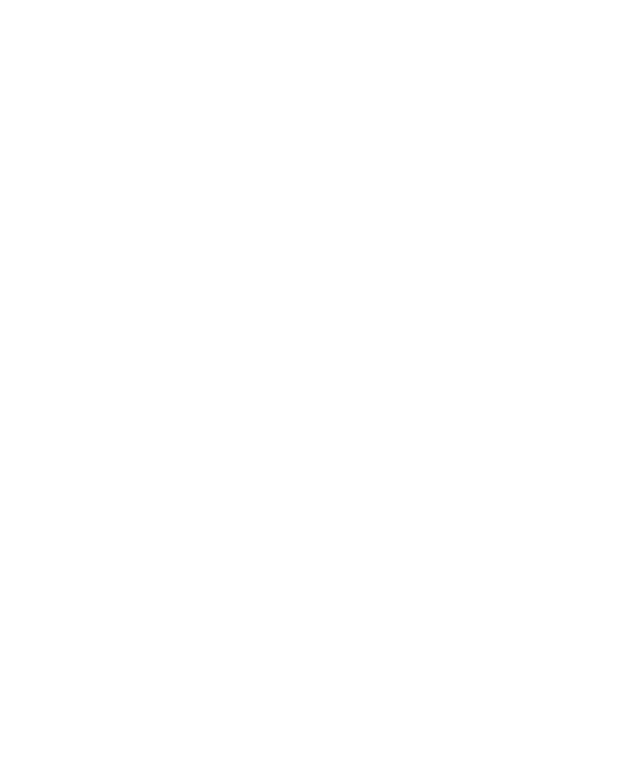
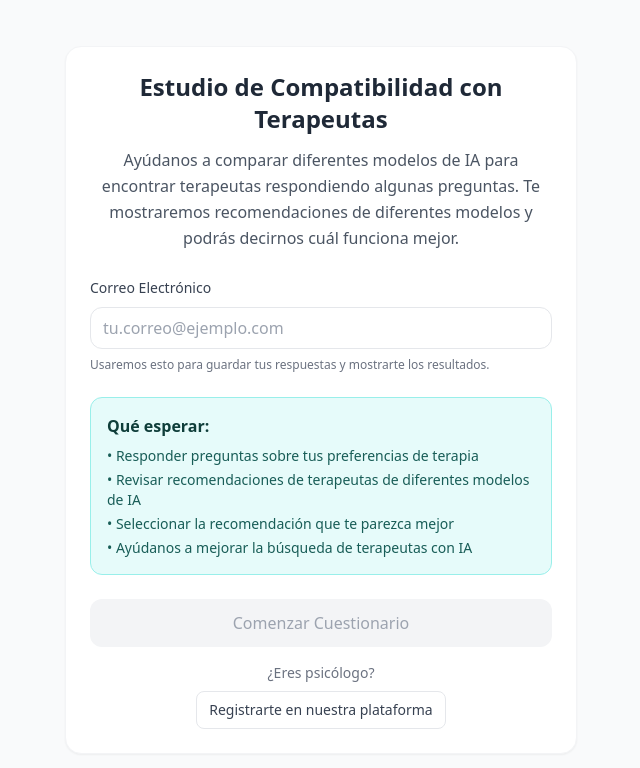
Before and after one commit to Jaimendo99/kuna_model_test, a React (Vite) app in the folder packages/frontend/: page / in a window 1280 px wide. Before the commit this address had no page. Shown: the top 768 px of the page, without its empty margins (319-959 px from the left). Built offline with nearby package versions, Linux system fonts and the light colour scheme.

Commit message:
feat: Uncomment root route to display WelcomePage

```diff
--- a/packages/frontend/src/App.tsx
+++ b/packages/frontend/src/App.tsx
@@ -1,5 +1,5 @@
 import { BrowserRouter as Router, Routes, Route } from "react-router-dom";
-// import WelcomePage from "./pages/WelcomePage";
+import WelcomePage from "./pages/WelcomePage";
 import QuestionnairePage from "./pages/QuestionnairePage";
 import ResultsPage from "./pages/ResultsPage";
 import ThankYouPage from "./pages/ThankYouPage";
@@ -12,7 +12,7 @@
     <Router>
       <div className="min-h-screen bg-background">
         <Routes>
-          {/* <Route path="/" element={<WelcomePage />} /> */}
+          <Route path="/" element={<WelcomePage />} />
           <Route path="/questionnaire" element={<QuestionnairePage />} />
           <Route path="/results/:sessionId" element={<ResultsPage />} />
           <Route path="/thank-you" element={<ThankYouPage />} />
```
